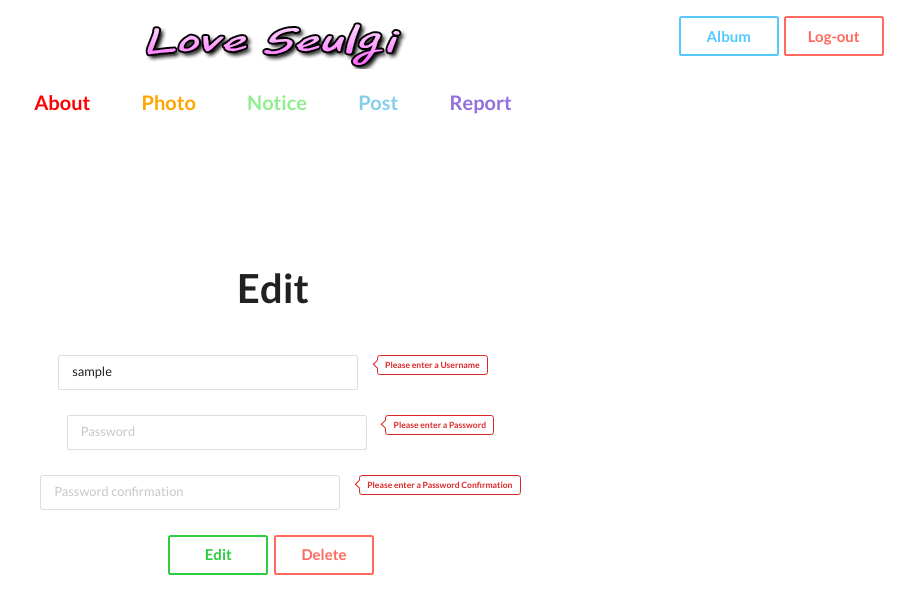
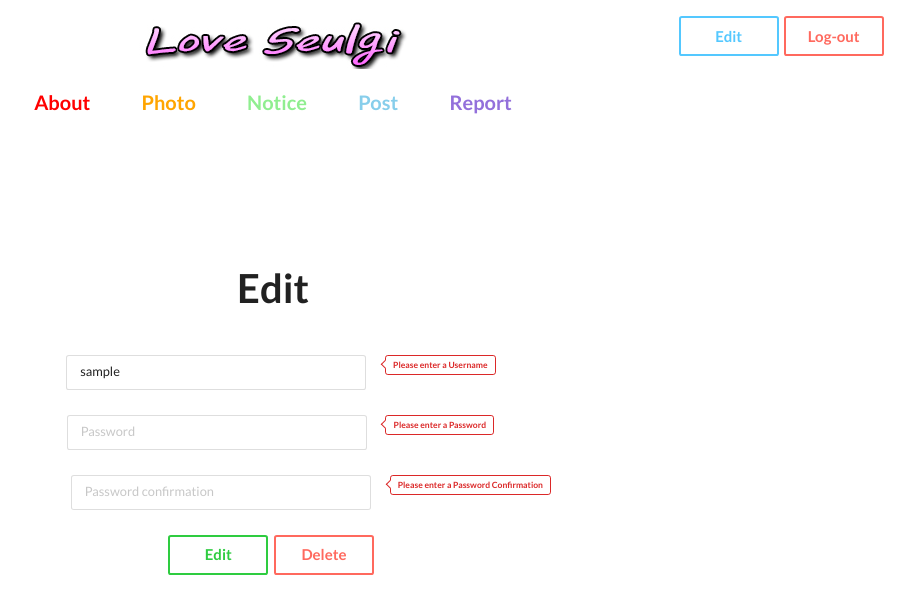
Before and after one commit to sprumin/loveSeulgi, a Django app: page /user/edit/ in a window 1280 px wide. Shown: the top 599 px of the page, without its empty margins (367-1280 px from the left). Run offline with Django 3.2, Linux system fonts and the light colour scheme; the visitor is signed in with stand-in values (Sample User, id 1).

Commit message:
remove useralbum, after solved

```diff
--- a/gallery/models.py
+++ b/gallery/models.py
@@ -1,4 +1,6 @@
 from django.db import models
+
+from user.models import User
 
 import datetime
 
@@ -13,6 +15,7 @@ class Album(models.Model):
     source = models.CharField(max_length=2048)
     views = models.IntegerField(default=0)
     thumbs = models.IntegerField(default=0)
+    thumbers = models.ManyToManyField(User)
     is_gif = models.BooleanField(default=False)
     created_at = models.DateTimeField(auto_now_add=True)
 
@@ -26,7 +29,7 @@ class AlbumComment(models.Model):
     username = models.CharField(max_length=32)
     message = models.TextField(default="Comment")
     thumbs = models.IntegerField(default=0)
-    created_at = models.DateTimeField(default=datetime.datetime.now())
+    created_at = models.DateTimeField(auto_now_add=True)
     modified_at = models.DateTimeField(auto_now=True)
 
     def __str__(self):
--- a/templates/base.html
+++ b/templates/base.html
@@ -28,7 +28,7 @@
             </div>
             <div class="user-event">
                 {% if request.user.is_authenticated %}
-                <button class="ui inverted primary button" onclick="window.location='/user/album/'">Album</button>
+                <button class="ui inverted primary button" onclick="window.location='/user/edit/'">Edit</button>
                 <button class="ui inverted red button" onclick="window.location='/user/signout/'">Log-out</button>
                 {% else %}
                 <button class="ui inverted primary button" onclick="window.location='/user/signup/'">Register</button>
--- a/templates/user/edit.html
+++ b/templates/user/edit.html
@@ -29,7 +29,7 @@
                     <form method="post" class="ui fluid form">
                         {% csrf_token %}
                         <div class="inline field">
-                            <h3 class="auth-input">{{ form.username }}</h3>
+                            <h3 class="auth-input" style="margin-left:16px">{{ form.username }}</h3>
                             <div class="ui left pointing red basic label">
                                 Please enter a Username
                             </div>
@@ -41,7 +41,7 @@
                             </div>
                         </div>
                         <div class="inline field">
-                            <h3 class="auth-input" style="margin-left:15px;">{{ form.password2 }}</h3>
+                            <h3 class="auth-input" style="margin-left:76px;">{{ form.password2 }}</h3>
                             <div class="ui left pointing red basic label">
                                 Please enter a Password Confirmation
                             </div>
--- a/user/models.py
+++ b/user/models.py
@@ -3,7 +3,6 @@ from django.contrib.auth.models import (
     BaseUserManager, AbstractBaseUser
 )
 
-from gallery.models import Album
 
 
 # Create your models here.
@@ -39,7 +38,6 @@ class User(AbstractBaseUser):
         unique=True,
     )
     username = models.CharField(max_length=32)
-    photos = models.ManyToManyField(Album)
     is_superuser = models.BooleanField(default=False)
 
     objects = UserManager()
--- a/user/urls.py
+++ b/user/urls.py
@@ -6,6 +6,6 @@ urlpatterns = [
     path("signup/", views.UserSignUpView.as_view()),
     path("signin/", views.UserSignInView.as_view()),
     path("edit/", views.UserEditView.as_view()),
-    path("album/", views.UserAlbumView.as_view()),
+    # path("album/", views.UserAlbumView.as_view()),
     path("signout/", views.signout),
 ]
```
Also changed, not shown: gallery/views.py (+17 -5 lines), templates/gallery/album.html (+4 -3 lines).
